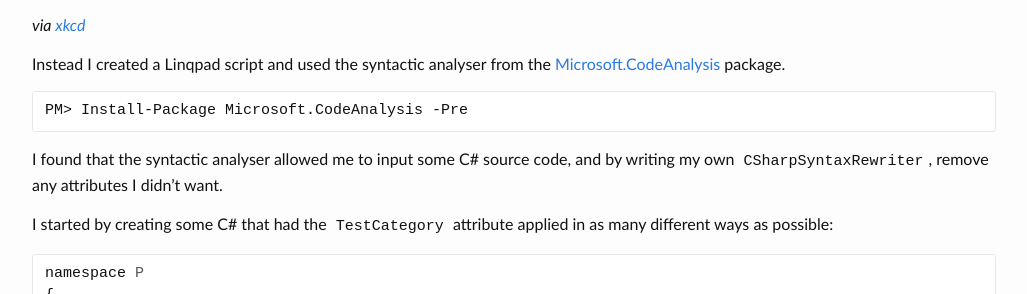
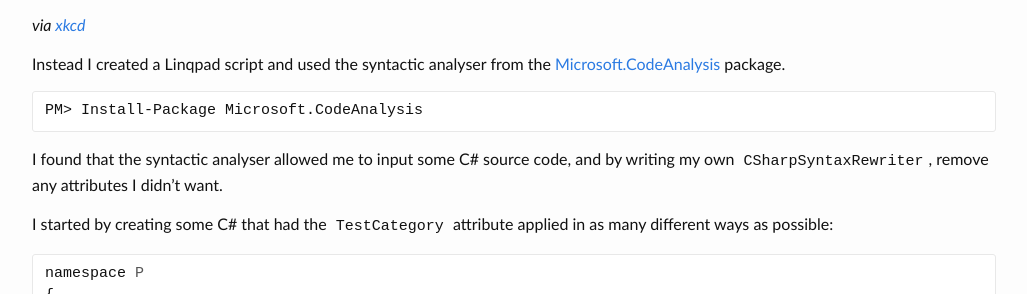
Before and after one commit to xdaDaveShaw/xdaDaveShaw.github.io, a Jekyll site: the page built from blog/_posts/2015-06-21-roslyn-based-attribute-remover.markdown, in a window 1280 px wide and 900 px high, scrolled down 529 px. Shown: the part 158-452 px from the top of the window, without its empty margins (126-1153 px from the left). Built offline with Jekyll 4.4.1, drawn with Linux system fonts in a browser that asks for light colours; some of the changed text lies outside the part shown.

Commit message:
Update 2015-06-21-roslyn-based-attribute-remover.markdown
Update Roslyn references to 1.0.0

```diff
--- a/blog/_posts/2015-06-21-roslyn-based-attribute-remover.markdown
+++ b/blog/_posts/2015-06-21-roslyn-based-attribute-remover.markdown
@@ -21,7 +21,7 @@ This post looks at one of the obstacles I had to overcome, namely the use of `[T
 
 Instead I created a Linqpad script and used the syntactic analyser from the [Microsoft.CodeAnalysis][5] package.
 
-    PM> Install-Package Microsoft.CodeAnalysis -Pre
+    PM> Install-Package Microsoft.CodeAnalysis
 
 I found that the syntactic analyser allowed me to input some C# source code, and by writing my own `CSharpSyntaxRewriter`, remove any attributes I didn't want.
 
```
Also changed, not shown: other parts of blog/_posts/2015-06-21-roslyn-based-attribute-remover.markdown (+1 -1 lines).
